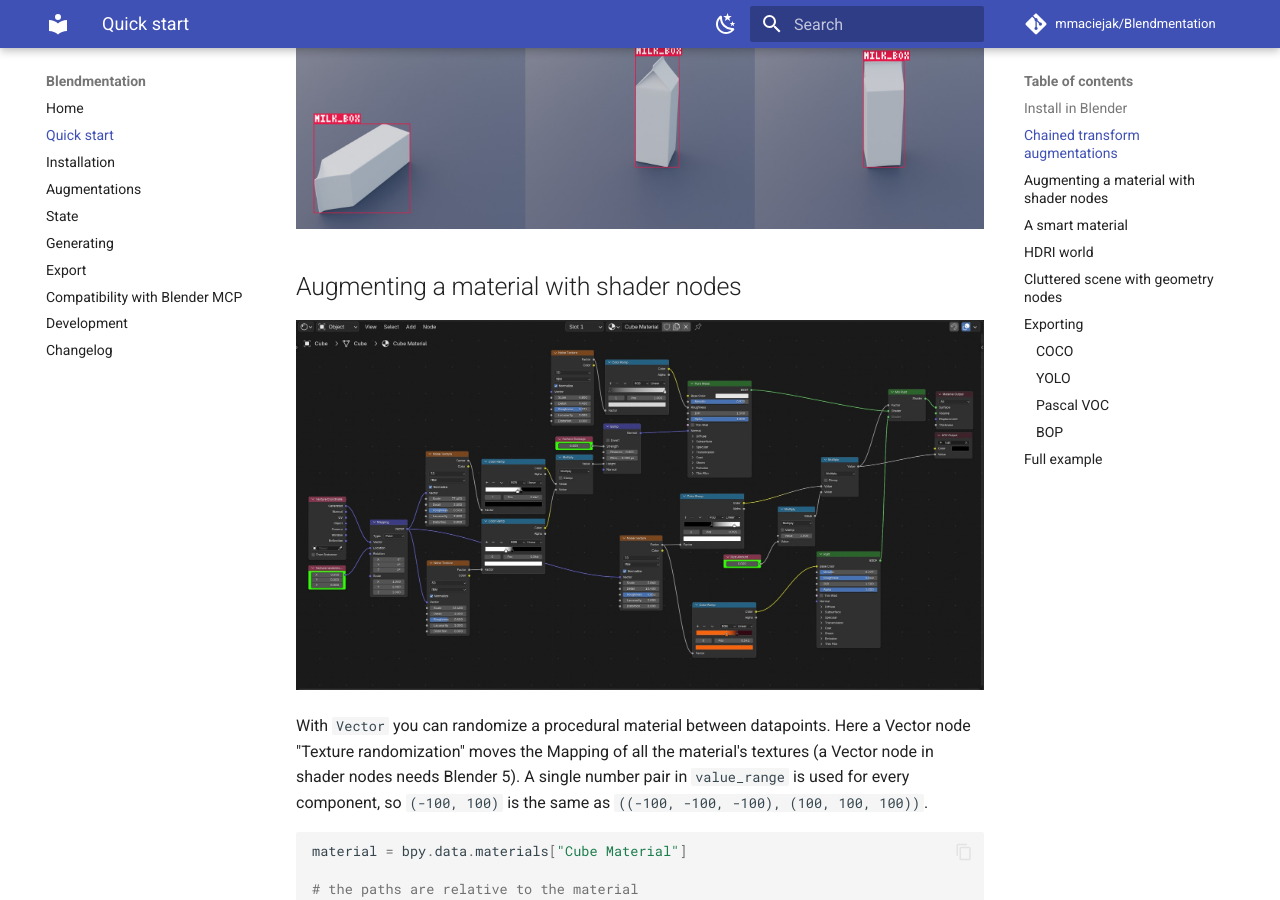
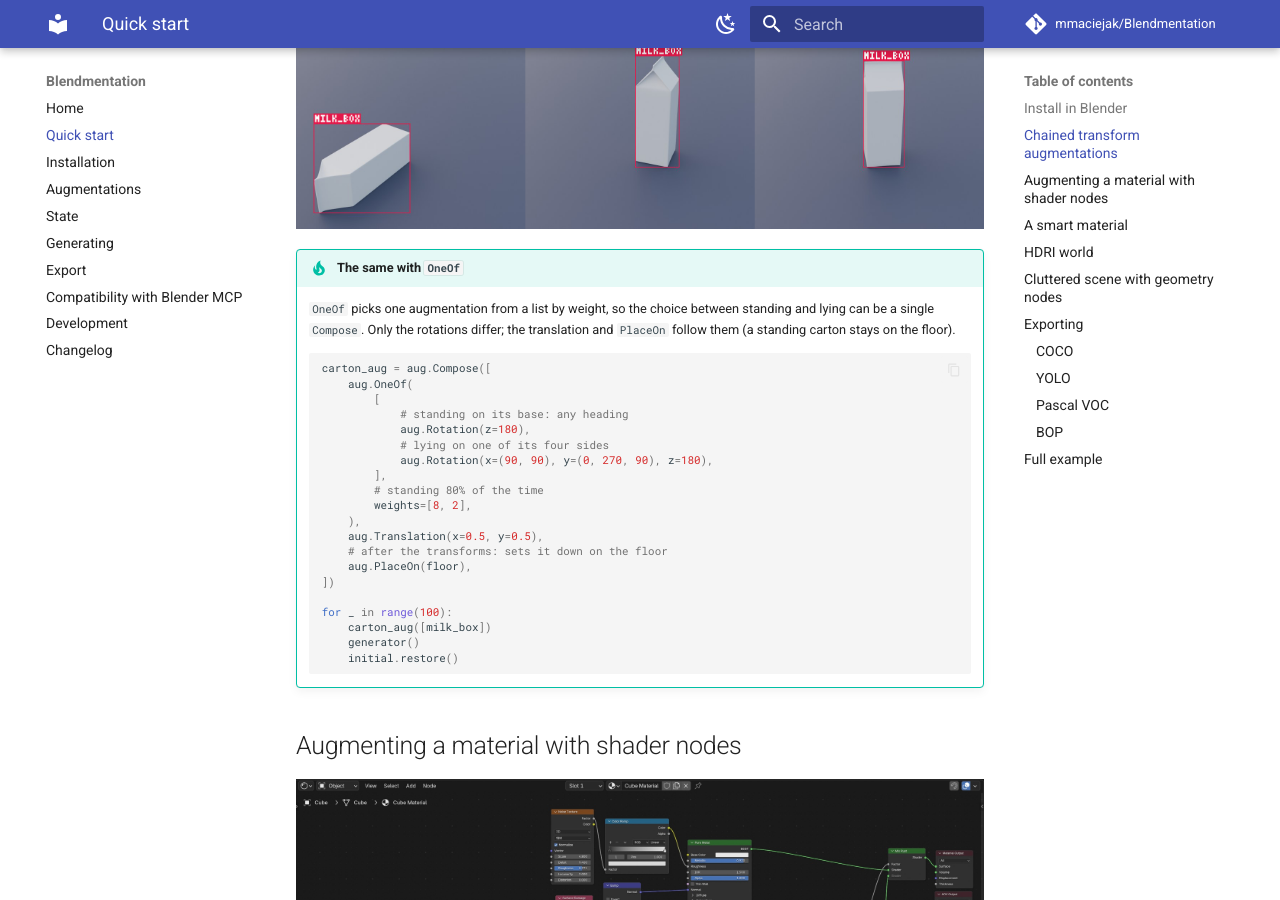
Before and after one commit to mmaciejak/Blendmentation, an MkDocs documentation site: the page built from docs/quick-start.md, in a window 1280 px wide and 900 px high, scrolled down 3709 px. Built offline with MkDocs 1.6.1 and Material for MkDocs 9.7.7, drawn with Linux system fonts in a browser that asks for light colours; comment, search, counter and statistics services are not loaded.

Commit message:
docs: show the standing/lying carton example with OneOf as a tip
Co-Authored-By: Claude Opus 5.5 <noreply@anthropic.com>

````diff
--- a/docs/quick-start.md
+++ b/docs/quick-start.md
@@ -168,6 +168,34 @@ for _ in range(100):
 ```
 
 ![Three BBoxImage previews of the milk carton, standing and lying, with its box drawn](images/carton-bboxes.jpg){ .full-width }
+
+!!! tip "The same with `OneOf`"
+    `OneOf` picks one augmentation from a list by weight, so the choice between standing
+    and lying can be a single `Compose`. Only the rotations differ; the translation and
+    `PlaceOn` follow them (a standing carton stays on the floor).
+
+    ```python
+    carton_aug = aug.Compose([
+        aug.OneOf(
+            [
+                # standing on its base: any heading
+                aug.Rotation(z=180),
+                # lying on one of its four sides
+                aug.Rotation(x=(90, 90), y=(0, 270, 90), z=180),
+            ],
+            # standing 80% of the time
+            weights=[8, 2],
+        ),
+        aug.Translation(x=0.5, y=0.5),
+        # after the transforms: sets it down on the floor
+        aug.PlaceOn(floor),
+    ])
+
+    for _ in range(100):
+        carton_aug([milk_box])
+        generator()
+        initial.restore()
+    ```
 
 ## Augmenting a material with shader nodes
 
````
